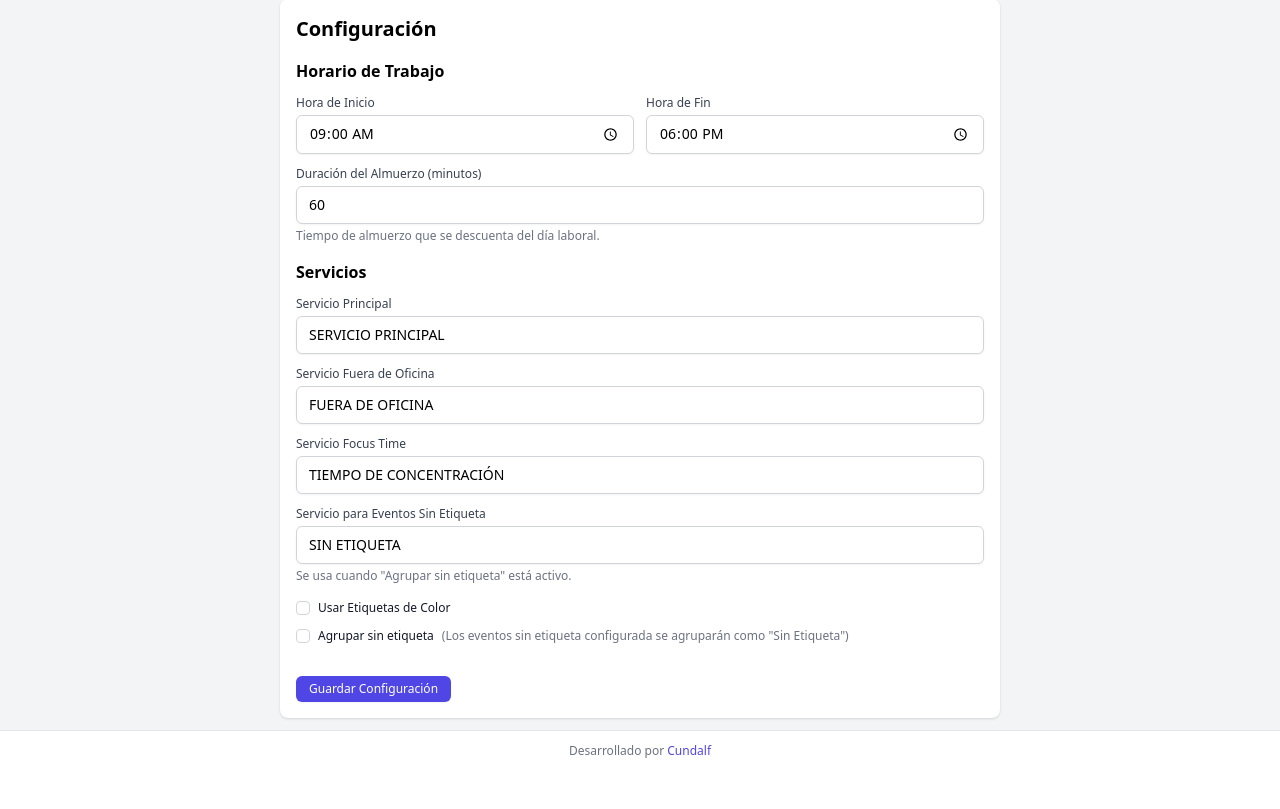
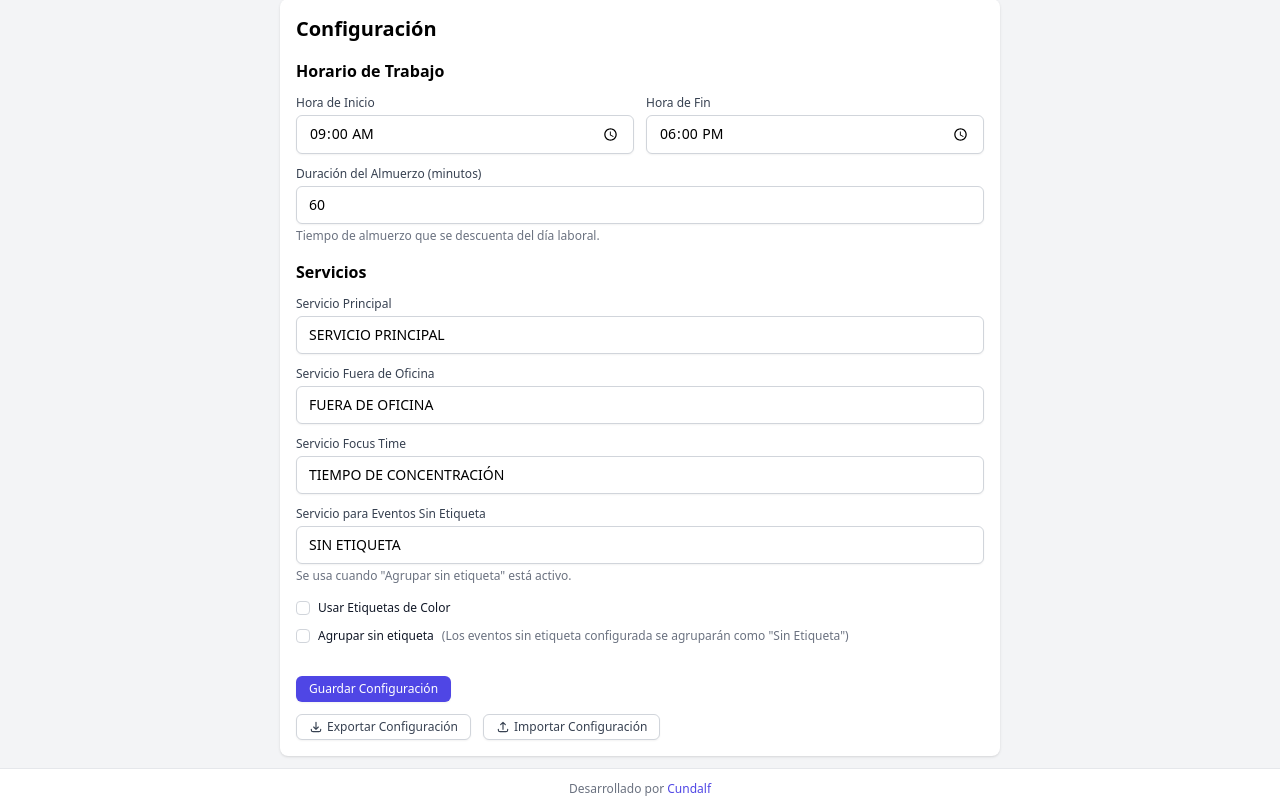
Before and after one commit to Cundalf/calendar-work-time-tracker, a Flask app: page /config in a window 1280 px wide. Shown: the part 61-870 px from the top of the page. Before the commit the page ends 819 px from the top, so only its background shows below. Run offline with Flask 3, Linux system fonts and the light colour scheme; some libraries are stand-ins or nearby versions.

Commit message:
[Vibe - Cursor] Adds Export/Import option in configuration panel

```diff
--- a/templates/config.html
+++ b/templates/config.html
@@ -94,6 +94,25 @@
                         class="inline-flex justify-center py-1 px-3 border border-transparent shadow-sm text-xs font-medium rounded-md text-white bg-indigo-600 hover:bg-indigo-700 focus:outline-none focus:ring-2 focus:ring-offset-2 focus:ring-indigo-500">
                     Guardar Configuración
                 </button>
+
+                <div class="flex space-x-3 mt-3">
+                    <button type="button" onclick="exportConfig()"
+                            class="inline-flex items-center py-1 px-3 border border-gray-300 shadow-sm text-xs font-medium rounded-md text-gray-700 bg-white hover:bg-gray-50 focus:outline-none focus:ring-2 focus:ring-offset-2 focus:ring-indigo-500">
+                        <svg xmlns="http://www.w3.org/2000/svg" class="h-3.5 w-3.5 mr-1" fill="none" viewBox="0 0 24 24" stroke="currentColor">
+                            <path stroke-linecap="round" stroke-linejoin="round" stroke-width="2" d="M4 16v1a3 3 0 003 3h10a3 3 0 003-3v-1m-4-4l-4 4m0 0l-4-4m4 4V4" />
+                        </svg>
+                        Exportar Configuración
+                    </button>
+
+                    <label for="importConfigFile"
+                           class="inline-flex items-center py-1 px-3 border border-gray-300 shadow-sm text-xs font-medium rounded-md text-gray-700 bg-white hover:bg-gray-50 focus:outline-none focus:ring-2 focus:ring-offset-2 focus:ring-indigo-500 cursor-pointer">
+                        <svg xmlns="http://www.w3.org/2000/svg" class="h-3.5 w-3.5 mr-1" fill="none" viewBox="0 0 24 24" stroke="currentColor">
+                            <path stroke-linecap="round" stroke-linejoin="round" stroke-width="2" d="M4 16v1a3 3 0 003 3h10a3 3 0 003-3v-1m-4-8l-4-4m0 0L8 8m4-4v12" />
+                        </svg>
+                        Importar Configuración
+                        <input id="importConfigFile" type="file" accept=".json" class="hidden" onchange="importConfig(this)">
+                    </label>
+                </div>
             </div>
         </form>
     </div>
@@ -109,6 +128,38 @@
                 <path d="M14.348 14.849a1.2 1.2 0 0 1-1.697 0L10 11.819l-2.651 3.029a1.2 1.2 0 1 1-1.697-1.697l2.758-3.15-2.759-3.152a1.2 1.2 0 1 1 1.697-1.697L10 8.183l2.651-3.031a1.2 1.2 0 1 1 1.697 1.697l-2.758 3.152 2.758 3.15a1.2 1.2 0 0 1 0 1.698z"/>
             </svg>
         </button>
+    </div>
+</div>
+
+<!-- Toast de error -->
+<div id="errorToast" class="fixed bottom-4 right-4 hidden">
+    <div class="bg-red-100 border border-red-400 text-red-700 px-4 py-3 rounded relative text-sm" role="alert">
+        <span id="errorToastMessage" class="block sm:inline pr-8">Error en la operación</span>
+        <button class="absolute top-1/2 right-3 transform -translate-y-1/2" onclick="hideToast('errorToast')" type="button">
+            <svg class="fill-current h-5 w-5 text-red-500" role="button" xmlns="http://www.w3.org/2000/svg" viewBox="0 0 20 20">
+                <title>Cerrar</title>
+                <path d="M14.348 14.849a1.2 1.2 0 0 1-1.697 0L10 11.819l-2.651 3.029a1.2 1.2 0 1 1-1.697-1.697l2.758-3.15-2.759-3.152a1.2 1.2 0 1 1 1.697-1.697L10 8.183l2.651-3.031a1.2 1.2 0 1 1 1.697 1.697l-2.758 3.152 2.758 3.15a1.2 1.2 0 0 1 0 1.698z"/>
+            </svg>
+        </button>
+    </div>
+</div>
+
+<!-- Popup de confirmación para importar -->
+<div id="importConfirmPopup" class="fixed inset-0 flex items-center justify-center hidden z-50">
+    <div class="fixed inset-0 bg-black opacity-50"></div>
+    <div class="bg-white rounded-lg p-6 max-w-md w-full relative z-10">
+        <h3 class="text-lg font-medium mb-4">Importar Configuración</h3>
+        <p class="text-gray-600 mb-4">La configuración ha sido importada correctamente. Es necesario recargar la página para aplicar los cambios.</p>
+        <div class="flex justify-end space-x-3">
+            <button type="button" onclick="hideImportPopup(false)"
+                    class="px-3 py-1.5 border border-gray-300 shadow-sm text-sm font-medium rounded-md text-gray-700 bg-white hover:bg-gray-50 focus:outline-none focus:ring-2 focus:ring-offset-2 focus:ring-indigo-500">
+                Cancelar
+            </button>
+            <button type="button" onclick="hideImportPopup(true)"
+                    class="px-3 py-1.5 border border-transparent shadow-sm text-sm font-medium rounded-md text-white bg-indigo-600 hover:bg-indigo-700 focus:outline-none focus:ring-2 focus:ring-offset-2 focus:ring-indigo-500">
+                Recargar Ahora
+            </button>
+        </div>
     </div>
 </div>
 {% endblock %}
@@ -403,8 +454,11 @@ function removeColorTag(button) {
     }
 }
 
-function showToast(toastId) {
+function showToast(toastId, message = null) {
     const toast = document.getElementById(toastId);
+    if (message && toastId === 'errorToast') {
+        document.getElementById('errorToastMessage').textContent = message;
+    }
     toast.classList.remove('hidden');
     setTimeout(() => hideToast(toastId), 5000);
 }
@@ -412,6 +466,17 @@ function showToast(toastId) {
 function hideToast(toastId) {
     const toast = document.getElementById(toastId);
     toast.classList.add('hidden');
+}
+
+function showImportPopup() {
+    document.getElementById('importConfirmPopup').classList.remove('hidden');
+}
+
+function hideImportPopup(reload) {
+    document.getElementById('importConfirmPopup').classList.add('hidden');
+    if (reload) {
+        window.location.reload();
+    }
 }
 
 function saveConfig() {
@@ -446,5 +511,56 @@ function saveConfig() {
 }
 
 document.getElementById('use_color_tags').addEventListener('change', toggleColorTags);
+
+function exportConfig() {
+    // Obtener la configuración actual del localStorage
+    const config = localStorage.getItem('calendarConfig');
+
+    if (!config) {
+        showToast('errorToast', 'No hay configuración guardada para exportar');
+        return;
+    }
+
+    // Crear un objeto Blob con los datos
+    const blob = new Blob([config], {type: 'application/json'});
+
+    // Crear un enlace temporal para descargar el archivo
+    const link = document.createElement('a');
+    link.href = URL.createObjectURL(blob);
+    link.download = 'calendar-config.json';
+
+    // Simular clic para iniciar la descarga
+    document.body.appendChild(link);
+    link.click();
+
+    // Limpiar
+    document.body.removeChild(link);
+}
+
+function importConfig(input) {
+    if (!input.files || input.files.length === 0) {
+        return;
+    }
+
+    const file = input.files[0];
+    const reader = new FileReader();
+
+    reader.onload = function(e) {
+        try {
+            // Verificar que el contenido es un JSON válido
+            const config = JSON.parse(e.target.result);
+
+            // Guardar en localStorage
+            localStorage.setItem('calendarConfig', JSON.stringify(config));
+
+            // Mostrar popup de confirmación para recargar
+            showImportPopup();
+        } catch (error) {
+            showToast('errorToast', 'Error al importar la configuración: El archivo no contiene un formato JSON válido');
+        }
+    };
+
+    reader.readAsText(file);
+}
 </script>
 {% endblock %}
```
